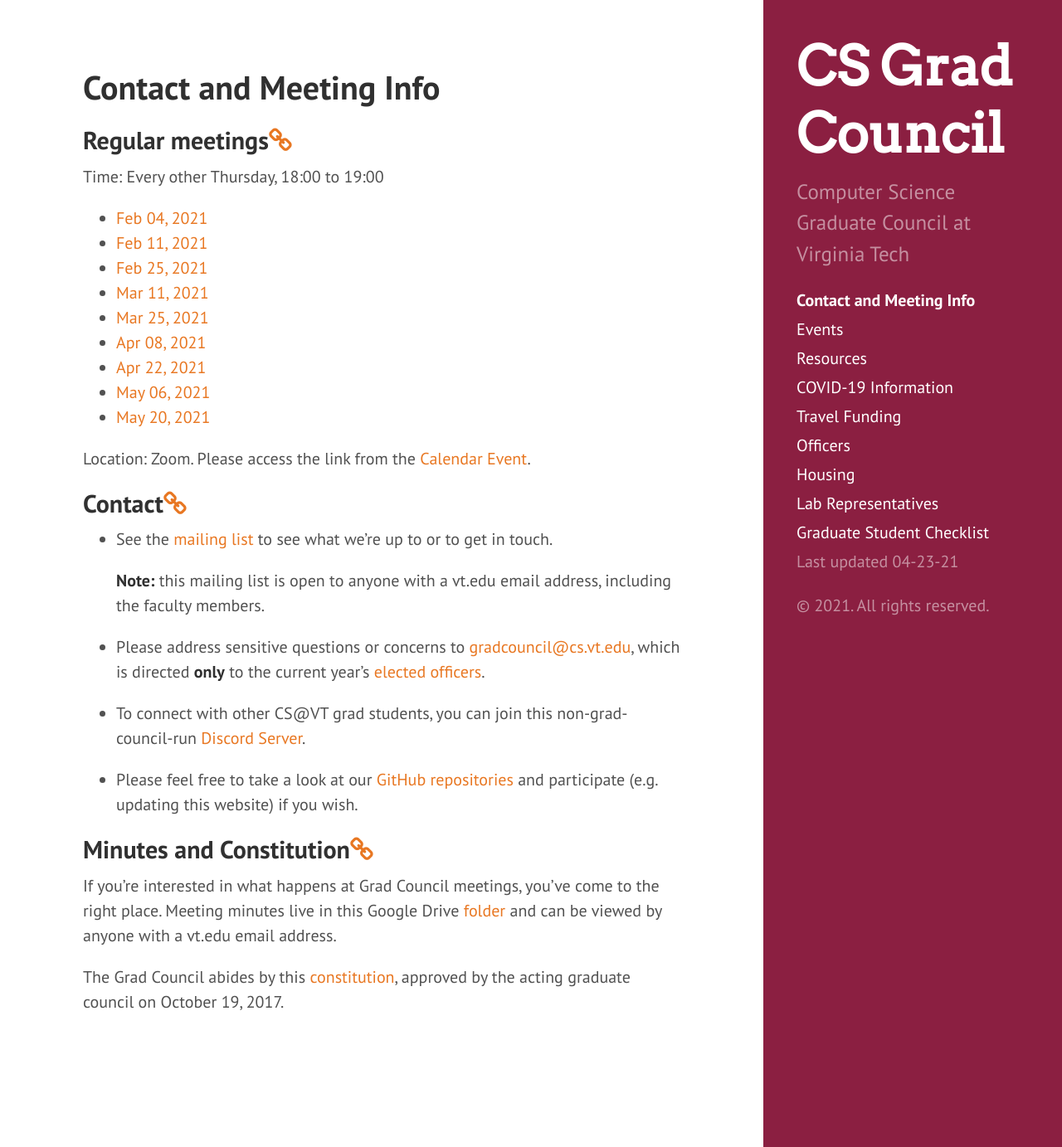
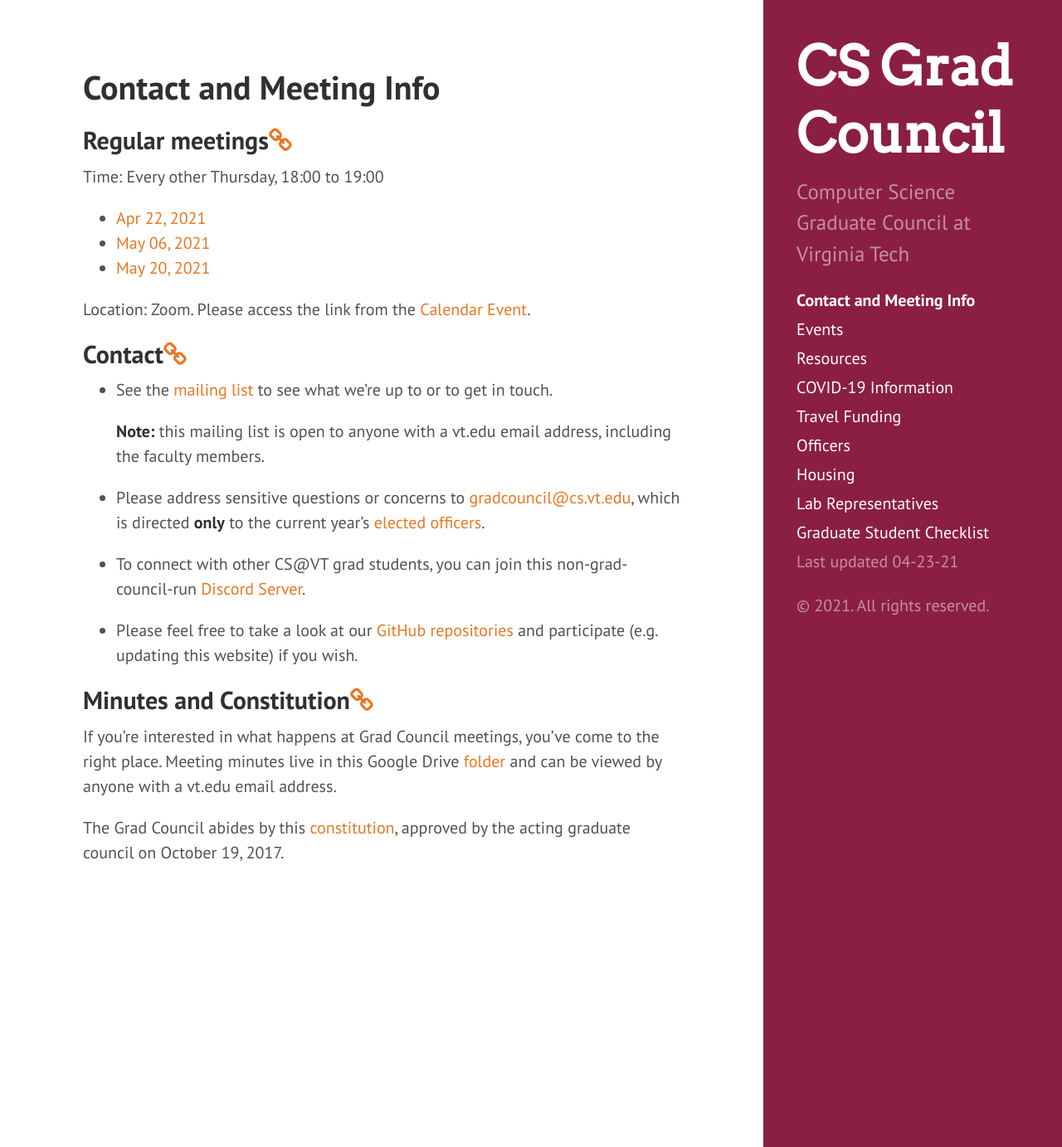
Before and after one commit to CSGraduateCouncil-VirginiaTech/csgc-website, a Jekyll site: the page built from meetings.md, in a window 1280 px wide and 1383 px high. Shown: the whole window at 83% size. Built offline with Jekyll 4.4.1, drawn with Linux system fonts in a browser that asks for light colours.

Commit message:
Update meetings.md
Removed the old meetings

```diff
--- a/meetings.md
+++ b/meetings.md
@@ -6,12 +6,6 @@
 
 ## <a name="Regularmeetings"></a>Regular meetings<a href="#Regularmeetings"><i class="fa fa-link" aria-hidden="true"></i></a>
 Time: Every other Thursday, 18:00 to 19:00
-* [Feb 04, 2021](https://virginiatech.zoom.us/j/85228801348)
-* [Feb 11, 2021](https://virginiatech.zoom.us/j/81481692381)
-* [Feb 25, 2021](https://virginiatech.zoom.us/j/81481692381)
-* [Mar 11, 2021](https://virginiatech.zoom.us/j/81481692381)
-* [Mar 25, 2021](https://virginiatech.zoom.us/j/81481692381)
-* [Apr 08, 2021](https://virginiatech.zoom.us/j/81481692381)
 * [Apr 22, 2021](https://virginiatech.zoom.us/j/81481692381)
 * [May 06, 2021](https://virginiatech.zoom.us/j/81481692381)
 * [May 20, 2021](https://virginiatech.zoom.us/j/81481692381)
```
